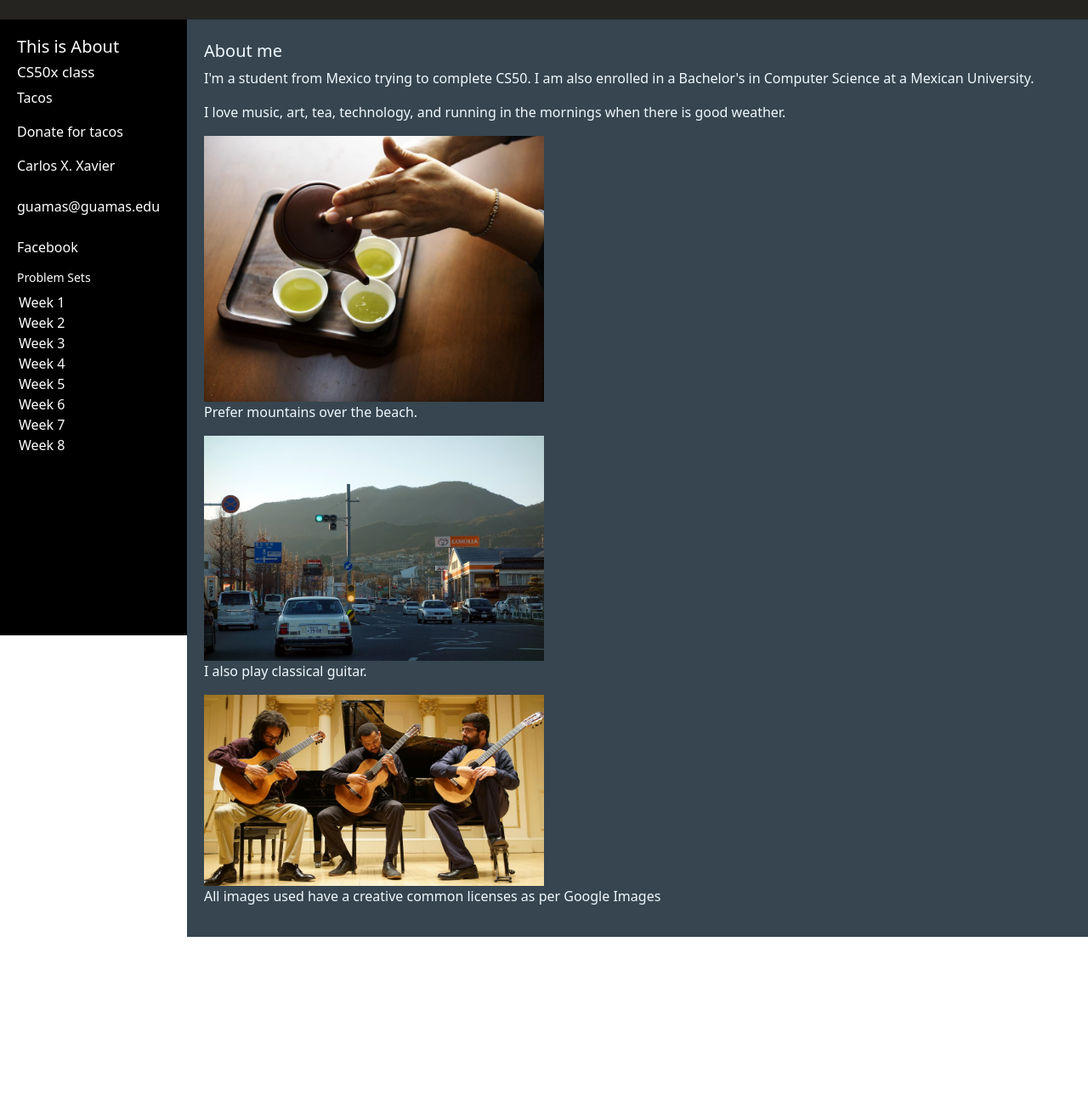
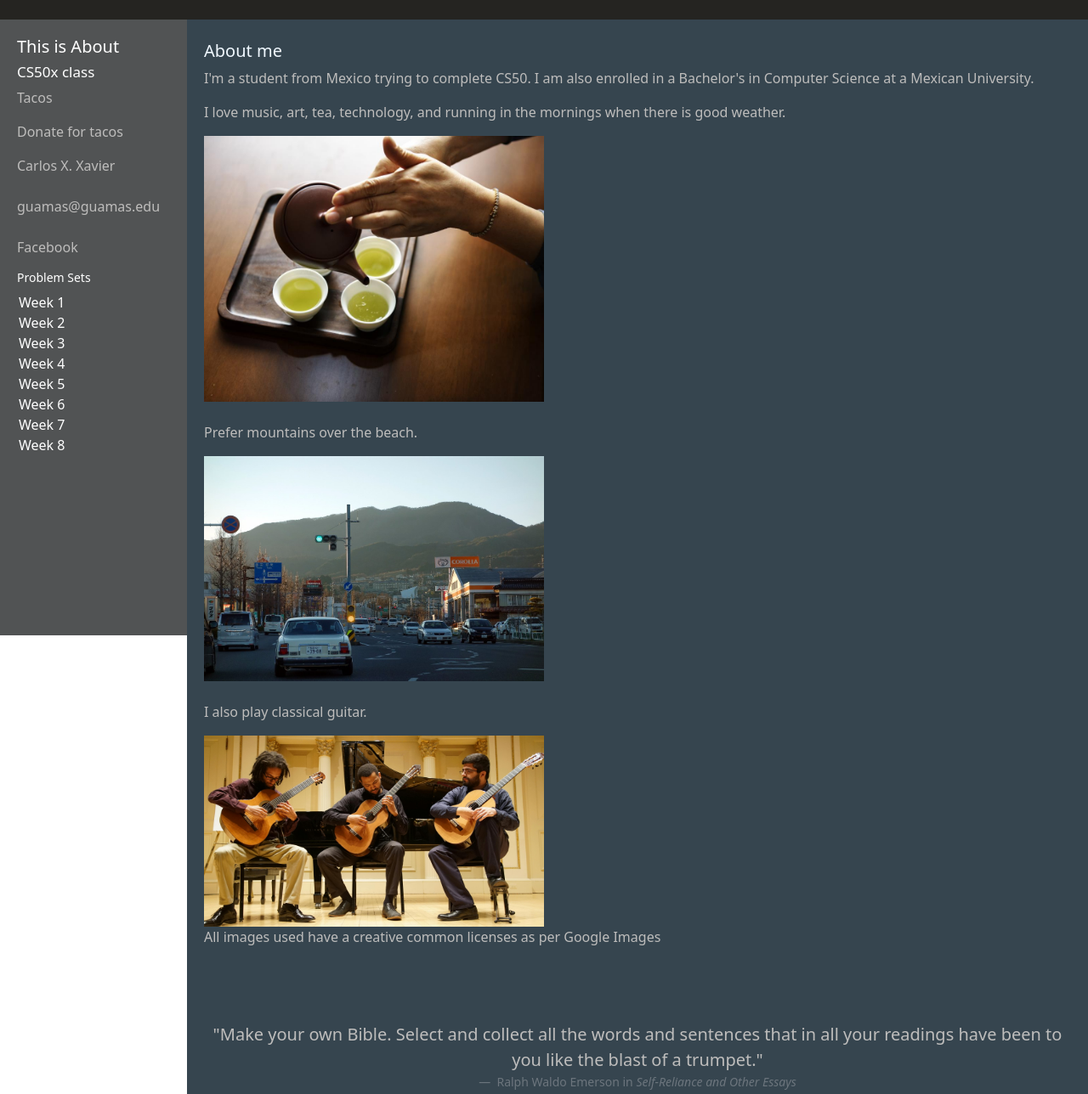
Before and after one commit to theproblemwithx/cs50_homepage, a plain HTML site: page pages/about.html in a window 1280 px wide. Shown: the part 52-1340 px from the top of the page at 85% size. Before the commit the page ends 1155 px from the top, so only its background shows below. Drawn offline with nearby package versions, Linux system fonts and the light colour scheme.

Commit message:
Update quote in about page using bootstrap

```diff
--- a/pages/about.html
+++ b/pages/about.html
@@ -17,7 +17,7 @@
                     <li><a class="nav-items" id="home"href="../index.html">Home</a></li>
                     <li><a class="nav-items" id="about" href="about.html">About</a></li>
                     <li><a class="nav-items" id="blog" href="blog.html">Blog</a></li>
-                    <li><a class="nav-items" id="projects" href="../project.html">Projects</a></li>
+                    <li><a class="nav-items" id="projects" href="project.html">Projects</a></li>
                 </ul>
                 <hr>
             </nav>
@@ -28,7 +28,7 @@
                 <h1>
                     <a href="/index.html">This is About</a>
                 </h1>
-                <h2>CS50x class</h2>
+                                    <a href="https://cs50.harvard.edu/x/">                <h2>CS50x class</h2></a>
                 <p>Tacos</p>
                 <p>
                     <a href="https://www.paypal.com">
@@ -65,15 +65,25 @@
                 </p>
 
                 <p>I love music, art, tea, technology, and running in the mornings when there is good weather.</p>
-                <img src="../images/tea.jpg" width="400" alt="hands pouring green tea"/>
+                <img src="../images/tea.jpg" width="400" alt="hands pouring green tea"/><br><br>
 
                 <p>Prefer mountains over the beach.</p>
-                <img src="../images/mountains.jpg" width="400" alt="mountains viewed from a city" />
+                <img src="../images/mountains.jpg" width="400" alt="mountains viewed from a city" class="center"/><br><br>
 
                 <p>I also play classical guitar.</p>
-                <img src="../images/guitar.jpeg" width="400" alt="3 men playing guitar"/>
+                <img src="../images/guitar.jpeg" width="400" alt="3 men playing guitar" class="center"/>
+                <br>
+                <p id="creative-commons">All images used have a creative common licenses as per Google Images</p>
 
-                <p id="creative-commons">All images used have a creative common licenses as per Google Images</p>
+                <br><br><br>
+                <figure class="text-center">
+                <blockquote class="blockquote">
+                    <p>"Make your own Bible. Select and collect all the words and sentences that in all your readings have been to you like the blast of a trumpet."</p>
+                </blockquote>
+                <figcaption class="blockquote-footer">
+                    Ralph Waldo Emerson in <cite title="Source Title">Self-Reliance and Other Essays</cite>
+                </figcaption>
+                </figure>
             </main>
         </div>
 
--- a/styles.css
+++ b/styles.css
@@ -38,7 +38,7 @@
     padding-top: 20px;
     padding-left: 20px;
     position: fixed;
-    background-color: #000;
+    background-color: #515354;
     box-sizing: border-box;
     overflow-y: auto;
     height: calc(100vh - 75px);
@@ -75,7 +75,9 @@ main {
     min-height: 100vh;
 }
 
-
+p {
+    color: #bebdbc;
+}
 body {
     margin: 0;
     padding: 0;
```
Also changed, not shown: index.html (+7 -3 lines).
